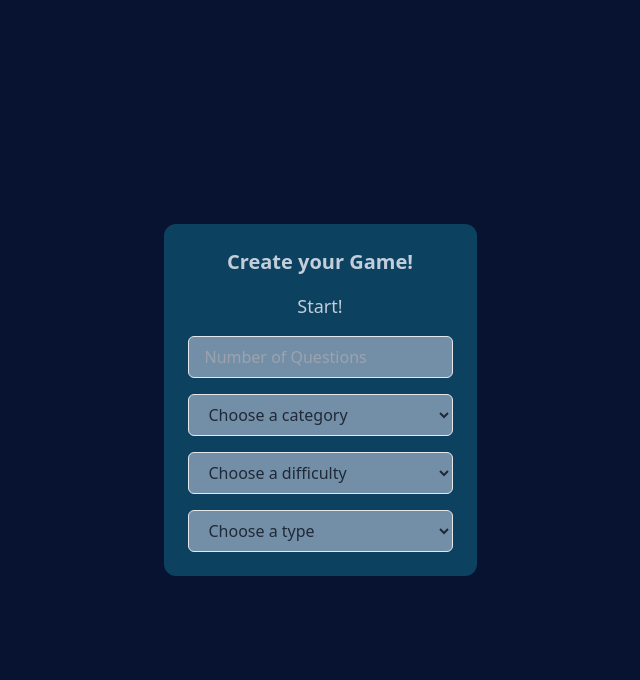
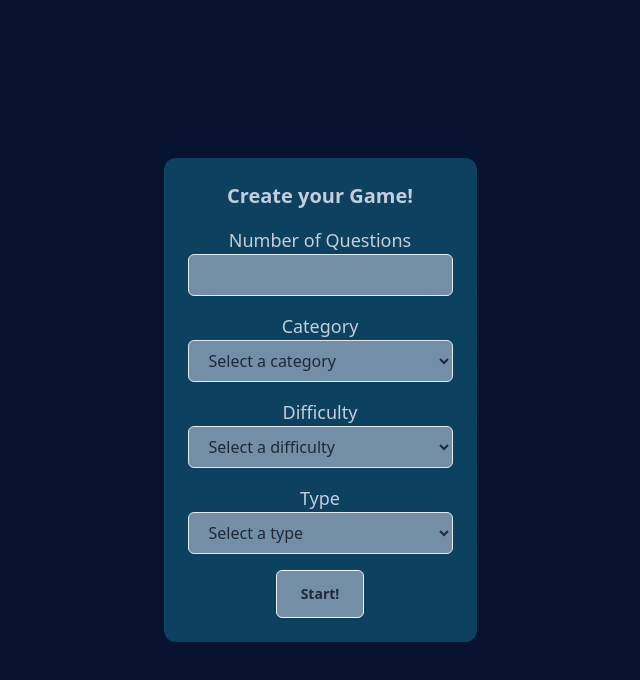
Before and after one commit to dcamrondunlap/trivia-project, a React (Vite) app in the folder trivia-game/: page / in a window 1280 px wide. Shown: the top 680 px of the page, without its empty margins (320-960 px from the left). Built offline with nearby package versions, Linux system fonts and the light colour scheme.

Commit message:
add onTouchStart to see if that helps

```diff
--- a/trivia-game/src/components/triviaForm.jsx
+++ b/trivia-game/src/components/triviaForm.jsx
@@ -33,52 +33,67 @@ function TriviaForm() {
     <div className='absolute inset-0 flex justify-center items-center bg-[#071330]'>
       <div className="p-6 bg-[#0C4160] rounded-xl max-w-md">
         <h2 className="text-xl font-semibold mb-4 text-center text-[#C3CEDA]">Create your Game!</h2>
-        <div className="space-y-4">
-          <label className="block" onClick={handleStartQuiz}>
-            <span className="block text-lg text-center text-[#C3CEDA] ">Start!</span>
-          </label>
+        <form onSubmit={handleStartQuiz} className="space-y-4">
+          <label className="block">
+            <span className="block text-lg text-center text-[#C3CEDA]">Number of Questions</span>
             <input
               type="number"
               value={numberOfQuestions}
               onChange={(e) => setNumberOfQuestions(e.target.value)}
               className="block w-full border bg-[#738FA7] rounded-md px-4 py-2"
               max={50}
-            placeholder="Number of Questions"
             />
+          </label>
+
+          <label className="block">
+            <span className="block text-lg text-center text-[#C3CEDA]">Category</span>
             <select
               value={category}
               onChange={(e) => setCategory(e.target.value)}
               className="block w-full border bg-[#738FA7] rounded-md px-4 py-2"
             >
-            <option disabled value=''>Choose a category</option>
+              <option value="">Select a category</option>
               <option value="9">General Knowledge</option>
-            <option value="10">Entertainment: Books</option>
-            <option value="11">Entertainment: Film</option>
-            <option value="12">Entertainment: Music</option>
-            {/* Include other category options */}
+              {/* Add more category options here */}
             </select>
+          </label>
+
+          <label className="block">
+            <span className="block text-lg text-center text-[#C3CEDA]">Difficulty</span>
             <select
               value={difficulty}
               onChange={(e) => setDifficulty(e.target.value)}
               className="block w-full border bg-[#738FA7] rounded-md px-4 py-2"
             >
-            <option disabled value=''>Choose a difficulty</option>
+              <option value="">Select a difficulty</option>
               <option value="easy">Easy</option>
               <option value="medium">Medium</option>
               <option value="hard">Hard</option>
-            {/* Include other difficulty options */}
             </select>
+          </label>
+
+          <label className="block">
+            <span className="block text-lg text-center text-[#C3CEDA]">Type</span>
             <select
               value={type}
               onChange={(e) => setType(e.target.value)}
               className="block w-full border bg-[#738FA7] rounded-md px-4 py-2"
             >
-            <option disabled value=''>Choose a type</option>
+              <option value="">Select a type</option>
               <option value="multiple">Multiple Choice</option>
               <option value="boolean">True/False</option>
-            {/* Include other type options */}
             </select>
-        </div>
+          </label>
+
+          <button
+            type="button"
+            className="btn bg-[#738FA7] block mx-auto px-6 rounded-md"
+            onClick={handleStartQuiz}
+            onTouchStart={handleStartQuiz} // Add touch event listener
+          >
+            Start!
+          </button>
+        </form>
       </div>
     </div>
   );
```
Lines whose indentation alone changed are shown as unchanged.
